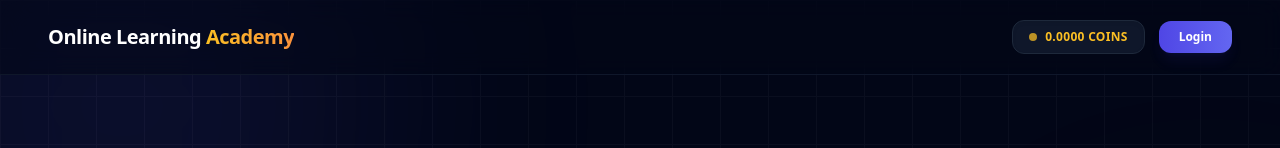
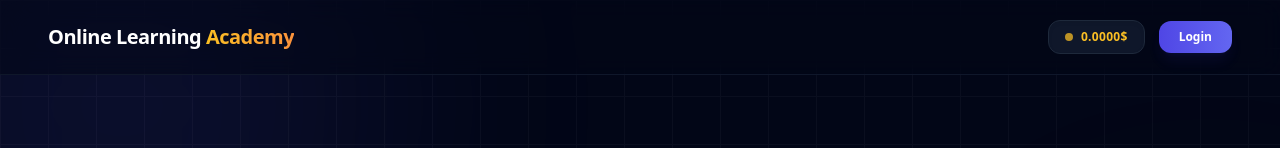
Before and after one commit to onlineacademy23est-stack/my-project, a React (Vite) app in the folder client/: page / in a window 1280 px wide. Shown: the top 148 px of the page. Built offline with nearby package versions, Linux system fonts and the light colour scheme.

Commit message:
Update coin label to $

```diff
--- a/client/src/App.jsx
+++ b/client/src/App.jsx
@@ -373,7 +373,7 @@ function App() {
             <div className="flex items-center gap-2 bg-slate-900 border border-slate-800 text-slate-200 font-bold px-4 py-2 rounded-xl shadow-inner select-none transition-transform duration-300 hover:scale-105">
               <span className="w-2 h-2 rounded-full bg-amber-400 animate-pulse"></span>
               <span className="tracking-wide text-xs font-black text-amber-400">
-                {loggedInCode ? coins.toFixed(4) : "0.0000"} COINS
+                {loggedInCode ? coins.toFixed(4) : "0.0000"}$
               </span>
             </div>
 
```
